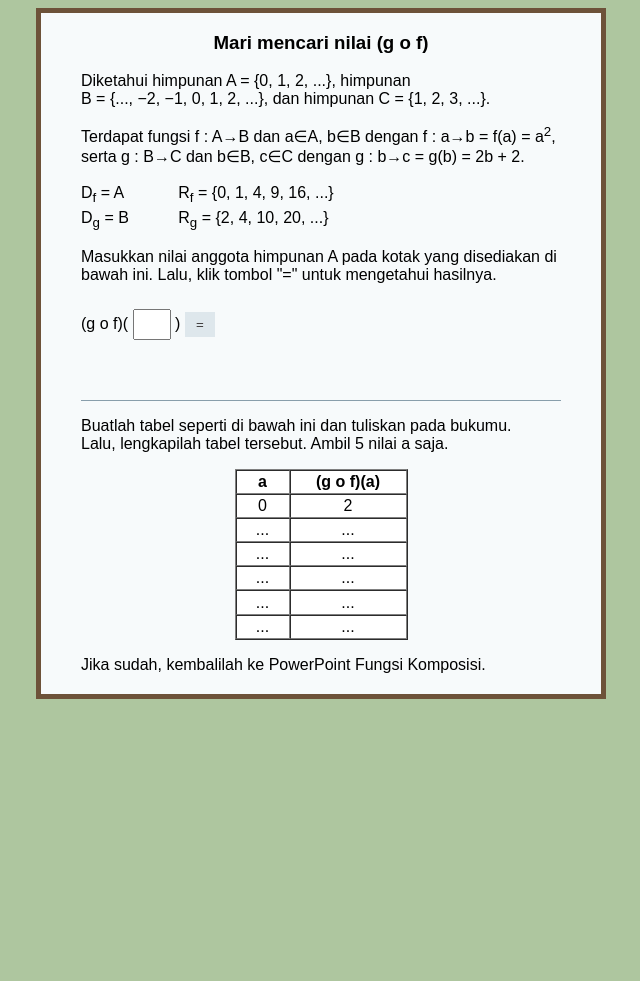
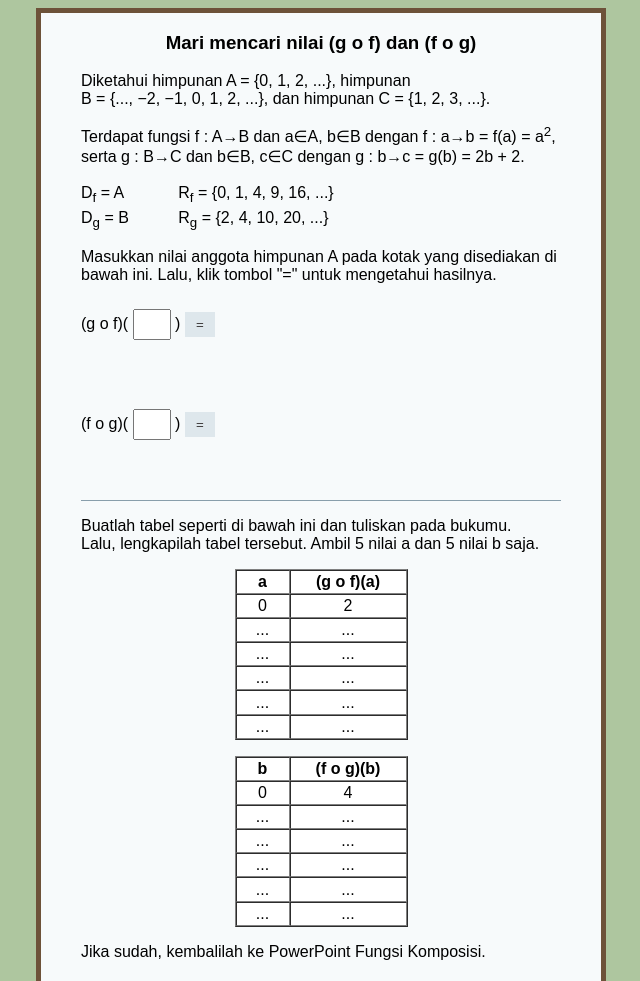
Before and after one commit to belajarmatematika/FungsiKomposisi, a plain HTML site: page index.html in a window 1280 px wide. Shown: the top 981 px of the page, without its empty margins (319-959 px from the left). Before the commit the page ends 800 px from the top, so only its background shows below. Drawn offline with Linux system fonts and the light colour scheme.

Commit message:
Update index.html

```diff
--- a/index.html
+++ b/index.html
@@ -28,25 +28,47 @@ input {
 
 <body>
 <script>
-function myFunction() {
-  var hasil, uraian, a;
-    hasil = document.getElementById("jawaban");
-    hasil.innerHTML = "";
-	uraian = document.getElementById("penjelasan");
-    uraian.innerHTML = "";
+function fungkom_gof() {
+  var hasil1, uraian1, a;
+    hasil1 = document.getElementById("jawaban1");
+    hasil1.innerHTML = "";
+	uraian1 = document.getElementById("penjelasan1");
+    uraian1.innerHTML = "";
     a = document.getElementById("gof").value;
 
 	if (a >= 0 && a!="")
     {
 		var fa = a*a;
 		var gb = 2*fa+2;
-		hasil.innerHTML = gb ;
-		uraian.innerHTML = "(g o f)("+a+") = g(f("+a+")) = g("+fa+") = "+gb+" → ("+a+", "+gb+")"
+		hasil1.innerHTML = gb ;
+		uraian1.innerHTML = "(g o f)("+a+") = g(f("+a+")) = g("+fa+") = "+gb+" → ("+a+", "+gb+")"
 	}
 	else
     {
-        hasil.innerHTML = " ";
-		uraian.innerHTML = "Masukkan nilai yang benar.";
+        hasil1.innerHTML = " ";
+		uraian1.innerHTML = "Masukkan nilai yang benar.";
+    }
+}
+
+function fungkom_fog() {
+  var hasil2, uraian2, b;
+    hasil2 = document.getElementById("jawaban2");
+    hasil2.innerHTML = "";
+	uraian2 = document.getElementById("penjelasan2");
+    uraian2.innerHTML = "";
+    b = document.getElementById("fog").value;
+
+	if (b >= 0 && b!="")
+    {
+		var gb = 2*b+2;
+		var fa = gb*gb;
+		hasil2.innerHTML = fa ;
+		uraian2.innerHTML = "(f o g)("+b+") = f(g("+b+")) = f("+gb+") = "+fa+" → ("+b+", "+fa+")"
+	}
+	else
+    {
+        hasil2.innerHTML = " ";
+		uraian2.innerHTML = "Masukkan nilai yang benar.";
     }
 }
 </script>
@@ -54,7 +76,7 @@ function myFunction() {
 <table width="570" border="4" align="center" cellspacing="0" cellpadding="0" bgcolor="#F7FAFB" bordercolor="#6D5239">
   <tr>
     <td><blockquote>
-        <h3 align="center">Mari mencari nilai (g o f)</h3>
+        <h3 align="center">Mari mencari nilai (g o f) dan (f o g)</h3>
       <p>Diketahui himpunan A = {0, 1, 2, ...}, himpunan <br />
         B = {..., −2, −1, 0, 1, 2, ...}, dan
         himpunan C = {1, 2, 3, ...}.</p>
@@ -81,23 +103,39 @@ function myFunction() {
             <form>
               (g o f)(
                 <input id="gof" type="text" />
-              ) <input class="tombol" type="button" value="=" onClick="myFunction()">
+              ) <input class="tombol" type="button" value="=" onClick="fungkom_gof()">
               </form>
             </td>
-          <td width="330"><p id="jawaban"><br></p></td>
+          <td width="330"><p id="jawaban1"><br></p></td>
           </tr>
         <tr>
           <td colspan="2">
             <blockquote>
-              <p id="penjelasan"><br>
+              <p id="penjelasan1"><br>
               </p>
             </blockquote></td>
           </tr>
+        <tr>
+          <td width="145">
+            <form>
+              (f o g)(
+                <input id="fog" type="text" />
+              ) <input class="tombol" type="button" value="=" onClick="fungkom_fog()">
+             </form>
+          </td>
+          <td width="330"><p id="jawaban2"><br></p></td>
+        </tr>
+        <tr>
+          <td colspan="2">
+            <blockquote>
+              <p id="penjelasan2"><br>
+              </p>
+            </blockquote></td>
+        </tr>
       </table>
       <div class="tugas">
       <p>Buatlah tabel seperti di bawah ini dan tuliskan pada bukumu. <br />
-        Lalu, lengkapilah tabel tersebut. Ambil 5 nilai a saja.</p>
-
+        Lalu, lengkapilah tabel tersebut. Ambil 5 nilai a dan 5 nilai b saja.</p>
       <table width="173" height="171" border="1" align="center" cellpadding="0" cellspacing="0" bgcolor="#FFFFFF">
         <tr>
           <th width="52" scope="col">a</th>
@@ -106,6 +144,40 @@ function myFunction() {
         <tr>
           <td align="center">0</td>
           <td align="center">2</td>
+        </tr>
+        <tr>
+          <td align="center">...</td>
+          <td align="center">...</td>
+
+        </tr>
+        <tr>
+          <td align="center">...</td>
+          <td align="center">...</td>
+
+        </tr>
+        <tr>
+          <td align="center">...</td>
+          <td align="center">...</td>
+
+        </tr>
+        <tr>
+          <td align="center">...</td>
+          <td align="center">...</td>
+        </tr>
+        <tr>
+          <td align="center">...</td>
+          <td align="center">...</td>
+        </tr>
+      </table>
+      <p>
+      <table width="173" height="171" border="1" align="center" cellpadding="0" cellspacing="0" bgcolor="#FFFFFF">
+        <tr>
+          <th width="52" scope="col">b</th>
+          <th width="115" scope="col">(f o g)(b)</th>
+        </tr>
+        <tr>
+          <td align="center">0</td>
+          <td align="center">4</td>
         </tr>
         <tr>
           <td align="center">...</td>
```
